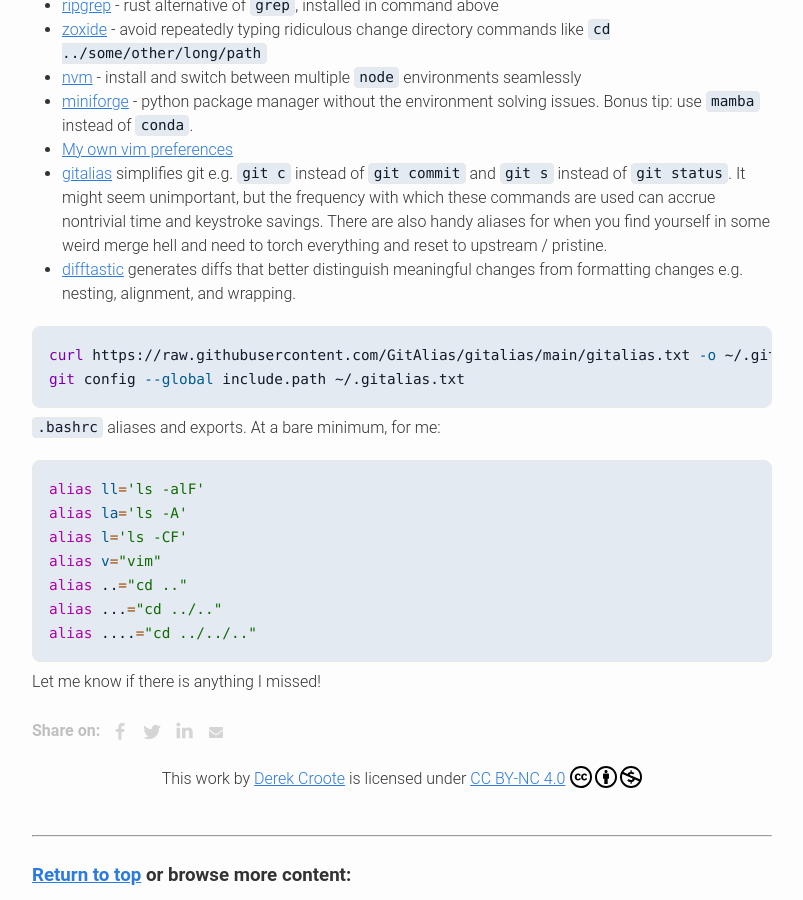
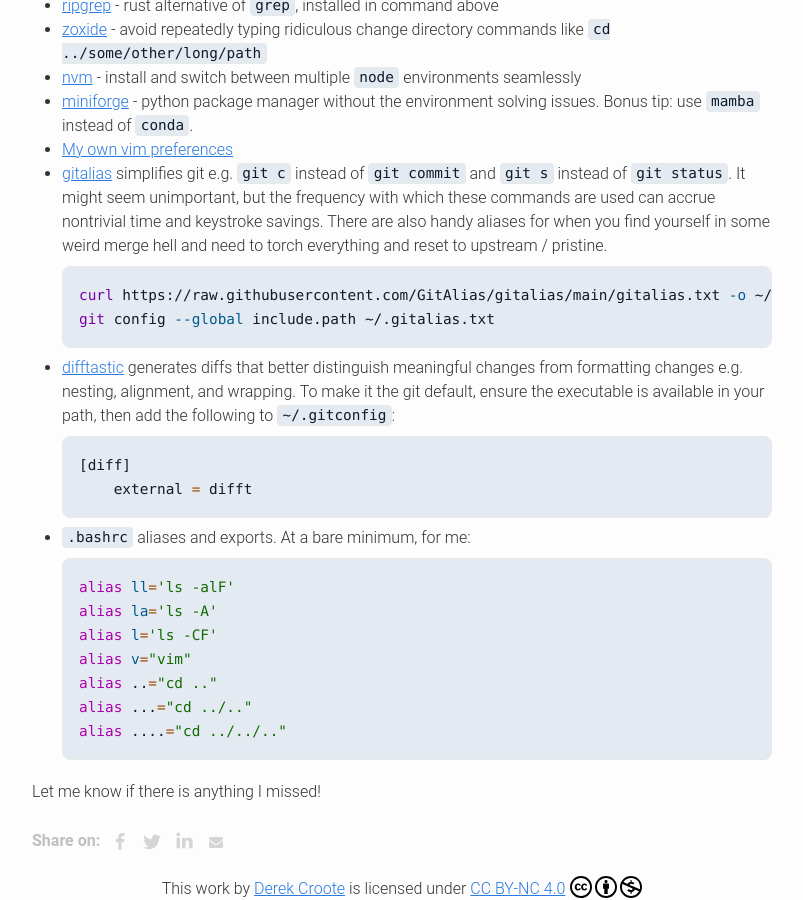
Before and after one commit to dcroote/dcroote.github.io, a Jekyll site: the page built from _posts/2023-11-21-configuring-a-new-laptop.md, in a window 1280 px wide and 900 px high, scrolled down 2399 px. Shown: the whole window, without its empty margins (238-1041 px from the left). Built offline with Jekyll 4.4.1, drawn with Linux system fonts in a browser that asks for light colours; some web fonts are replaced; some of the changed text lies outside the part shown.

Commit message:
fix: add difft instructions, clean up dev exp formatting

```diff
--- a/_posts/2023-11-21-configuring-a-new-laptop.md
+++ b/_posts/2023-11-21-configuring-a-new-laptop.md
@@ -39,12 +39,12 @@
 
 ### First things first
 
-Install WSL2 using PowerShell as an administrator:
+If you're on Windows, install WSL2 using PowerShell as an administrator:
 
 <pre><code class="language-bash">wsl --install -d Ubuntu-22.04
 </code></pre>
 
-On WSL2:
+then updates, upgrades, and basics:
 
 <pre><code class="language-bash">sudo apt update
 sudo apt upgrade
@@ -92,21 +92,18 @@
 - [miniforge](https://github.com/conda-forge/miniforge) - python package manager without the environment solving issues. Bonus tip: use `mamba` instead of `conda`.
 - [My own vim preferences](https://github.com/dcroote/vimrc)
 - [gitalias](https://github.com/GitAlias/gitalias) simplifies git e.g. `git c` instead of `git commit` and `git s` instead of `git status`. It might seem unimportant, but the frequency with which these commands are used can accrue nontrivial time and keystroke savings. There are also handy aliases for when you find yourself in some weird merge hell and need to torch everything and reset to upstream / pristine.
-- [difftastic](https://github.com/Wilfred/difftastic) generates diffs that better distinguish meaningful changes from formatting changes e.g. nesting, alignment, and wrapping.
-
-<pre><code class="language-bash">curl https://raw.githubusercontent.com/GitAlias/gitalias/main/gitalias.txt -o ~/.gitalias.txt
-git config --global include.path ~/.gitalias.txt
-</code></pre>
-
-`.bashrc` aliases and exports. At a bare minimum, for me:
-
-<pre><code class="language-bash">alias ll='ls -alF'
-alias la='ls -A'
-alias l='ls -CF'
-alias v="vim"
-alias ..="cd .."
-alias ...="cd ../.."
-alias ....="cd ../../.."
-</code></pre>
+    <pre><code class="language-bash">curl https://raw.githubusercontent.com/GitAlias/gitalias/main/gitalias.txt -o ~/.gitalias.txt
+  git config --global include.path ~/.gitalias.txt</code></pre>
+- [difftastic](https://github.com/Wilfred/difftastic) generates diffs that better distinguish meaningful changes from formatting changes e.g. nesting, alignment, and wrapping. To make it the git default, ensure the executable is available in your path, then add the following to `~/.gitconfig`:
+    <pre><code class="language-bash">[diff]
+      external = difft</code></pre>
+- `.bashrc` aliases and exports. At a bare minimum, for me:
+   <pre><code class="language-bash">alias ll='ls -alF'
+  alias la='ls -A'
+  alias l='ls -CF'
+  alias v="vim"
+  alias ..="cd .."
+  alias ...="cd ../.."
+  alias ....="cd ../../.."</code></pre>
 
 Let me know if there is anything I missed!
```
Also changed, not shown: other parts of _posts/2023-11-21-configuring-a-new-laptop.md (+1 -1 lines).
